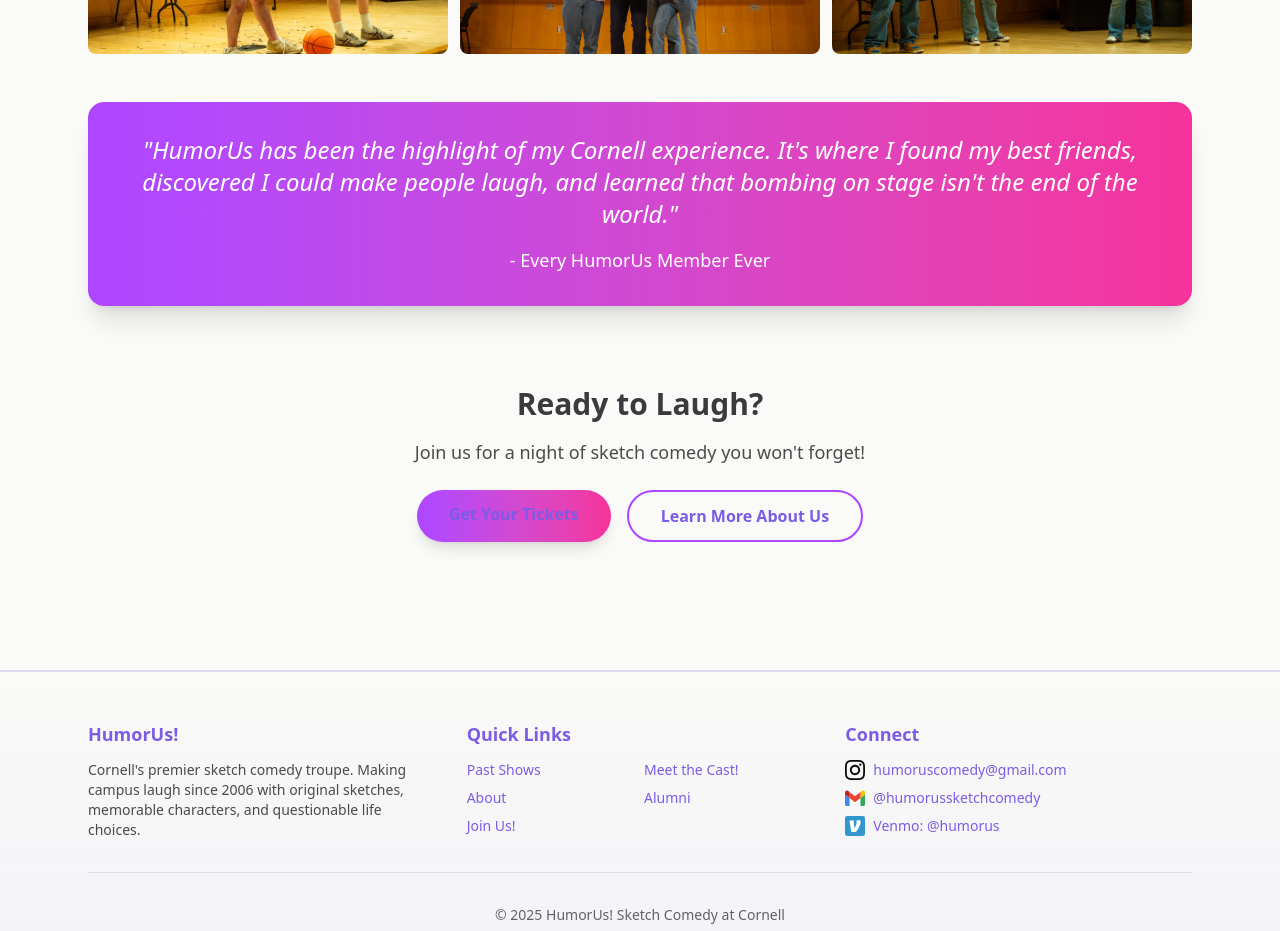
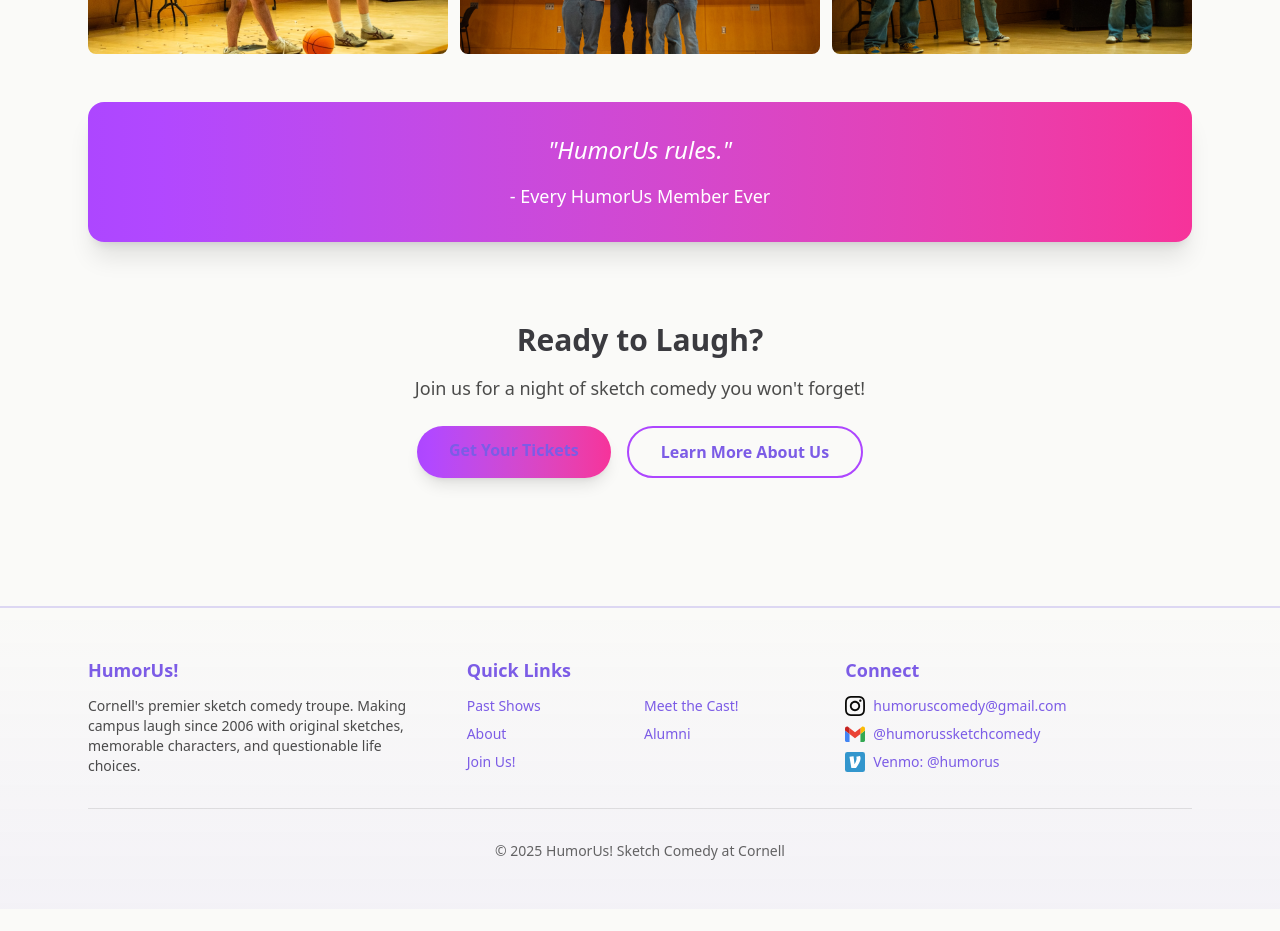
Before and after one commit to hwg2004/Humor-Us-Site, a Next.js app: page / in a window 1280 px wide. Shown: the part 1820-2751 px from the top of the page. After the commit the page ends 2729 px from the top, so only its background shows below. Built offline with nearby package versions, Linux system fonts and the light colour scheme; no server answers.

Commit message:
fixed type

```diff
--- a/app/page.tsx
+++ b/app/page.tsx
@@ -186,7 +186,7 @@ export default function Home() {
       {/* Testimonial */}
       <section className="rounded-2xl bg-gradient-to-r from-purple-500 to-pink-500 text-white p-8 text-center shadow-xl">
         <p className="text-2xl font-medium mb-4 italic">
-          "HumorUs has been the highlight of my Cornell experience. It's where I found my best friends, discovered I could make people laugh, and learned that bombing on stage isn't the end of the world."
+          "HumorUs rules."
         </p>
         <p className="text-lg">- Every HumorUs Member Ever</p>
       </section>
```
